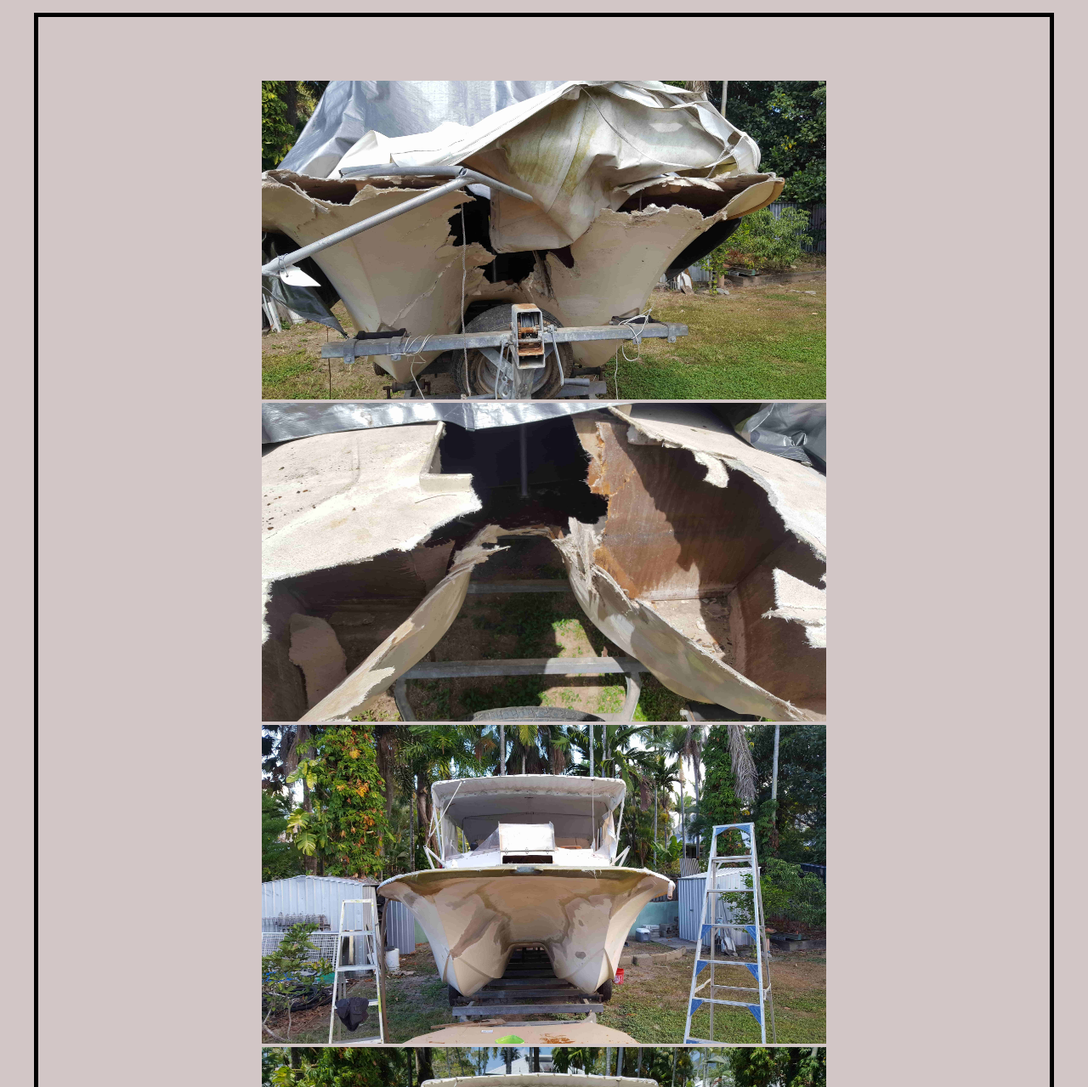
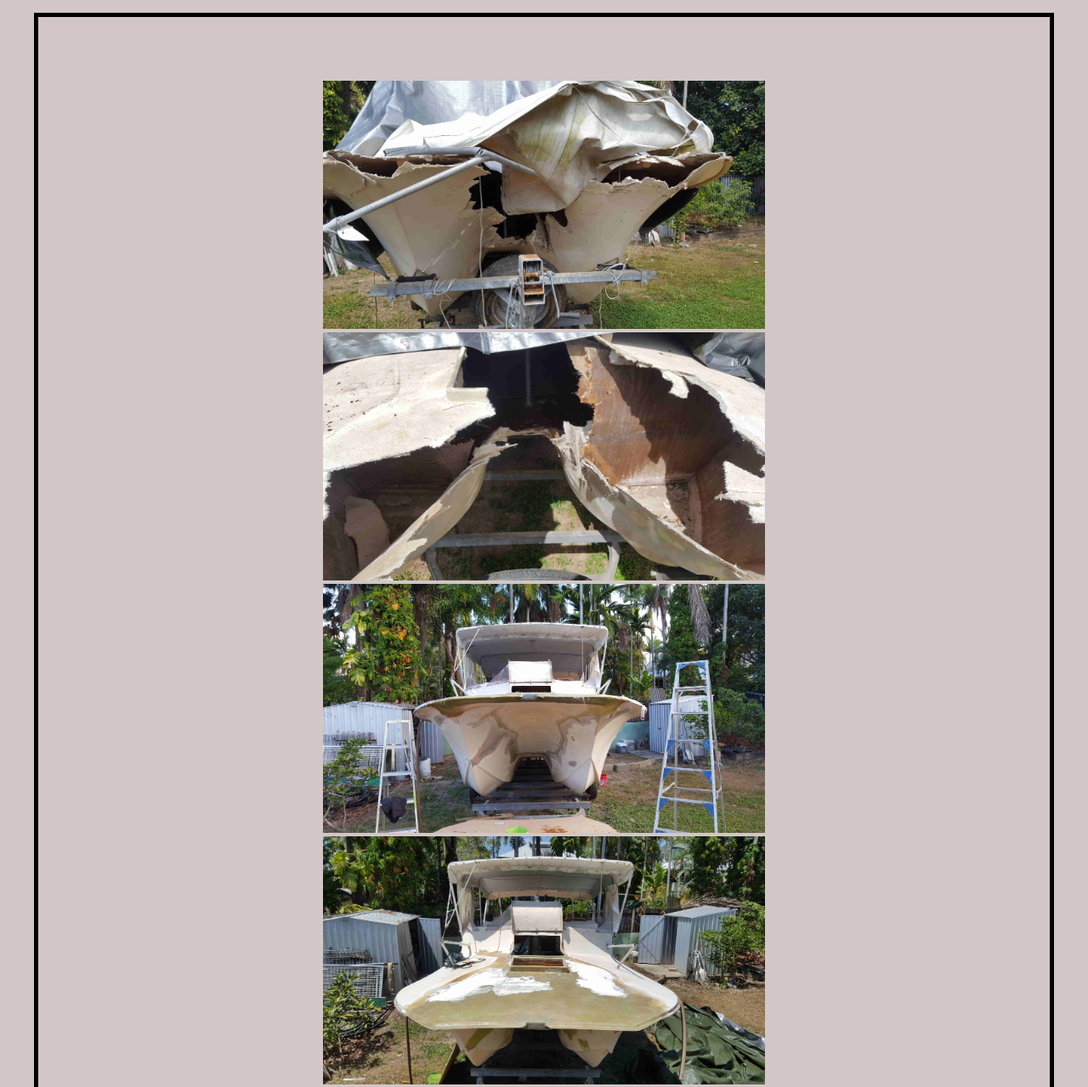
Before and after one commit to NazareKustoms/NazareKustoms.com, a plain HTML site: page news.html in a window 1280 px wide. Shown: the part 49-1328 px from the top of the page at 85% size. Drawn offline with Linux system fonts and the light colour scheme.

Commit message:
Update news.html

```diff
--- a/news.html
+++ b/news.html
@@ -65,10 +65,10 @@ h2 {font-size: 1.5rem; text-align: center;}
 
 <div>
  <figure id="img1">
-  <img src="20180816_113815.jpg" alt="img1" height="375px" width="664px">
-  <img src="20180816_114705.jpg" alt="img1" height="375px" width="664px">
-  <img src="20180925_165423.jpg" alt="img1" height="375px" width="664px">
-  <img src="20181008_105042.jpg" alt="img1" height="375px" width="664px">
+  <img src="20180816_113815.jpg" alt="img1" height="auto" width="50%">
+  <img src="20180816_114705.jpg" alt="img1" height="auto" width="50%">
+  <img src="20180925_165423.jpg" alt="img1" height="auto" width="50%">
+  <img src="20181008_105042.jpg" alt="img1" height="auto" width="50%">
 </figure>
 </div>
 
```
